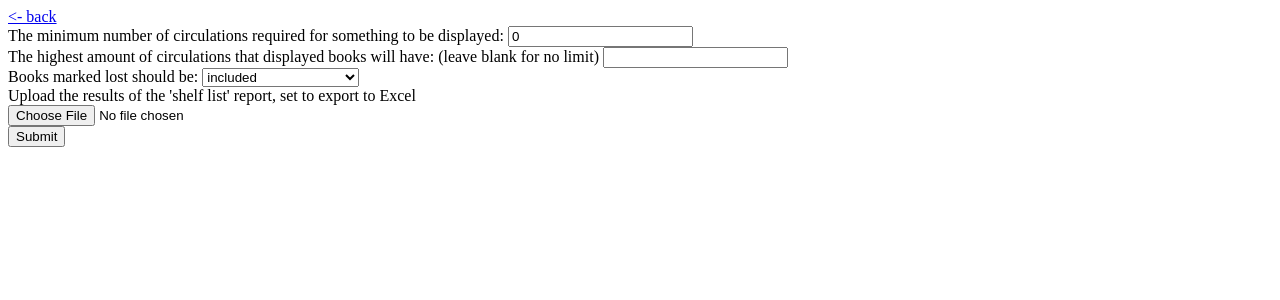
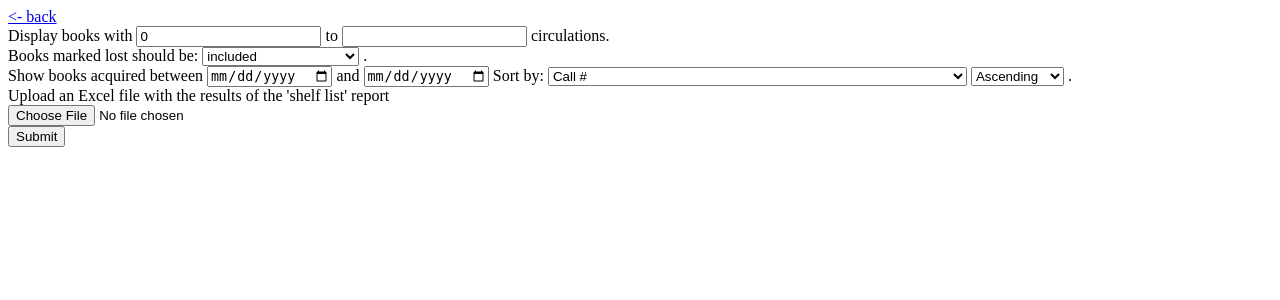
Before and after one commit to Non-Binary-Programmer/swe-final-destiny-scripts, a Flask app: page /report in a window 1280 px wide. Shown: the top 300 px of the page. Run offline with Flask 3, Linux system fonts and the light colour scheme.

Commit message:
responding to frenchie feedback

```diff
--- a/main.py
+++ b/main.py
@@ -33,16 +33,22 @@ def circulation_staging():
 def circulation_accept():
     report = request.files["report"]
     mincircs = int(request.form.get("mincircs"))
-    maxcircs = int(request.form.get("maxcircs"))
+    maxcircs = request.form.get("maxcircs")
     lostbooks = request.form.get("lostbooks")
-    data = read_excel(report, usecols="A:J", sheet_name=0)
+    data = read_excel(report, sheet_name=0)
+    sort = request.form.get("sort")
+    sortOrder = request.form.get("sortOrder")
     filtered = data[mincircs <= data["Circs"]]
-    filtered = filtered[filtered["Circs"] <= maxcircs]
+    try:
+        filtered = filtered[filtered["Circs"] <= int(maxcircs)]
+    except ValueError:
+        pass
     if lostbooks == "excluded":
         filtered = filtered[filtered["Status"] != "Lost"]
     elif lostbooks == "only":
         filtered = filtered[filtered["Status"] == "Lost"]
-    return filtered.to_html()
+    filtered.sort_values(by=sort, inplace=True, ascending=(sortOrder == "ascending"))
+    return filtered.to_html(index=False)
 
 @app.route('/barcodes')
 def barcode_staging():
--- a/templates/report.html
+++ b/templates/report.html
@@ -5,11 +5,11 @@
 <body>
     <a href="/"><- back</a>
     <form method="post" enctype="multipart/form-data">
-        <label for="mincircs">The minimum number of circulations required for something to be displayed: </label>
+        <label for="mincircs">Display books with </label>
         <input id="mincircs" name="mincircs" type="number" value="0">
-        <br>
-        <label for="maxcircs">The highest amount of circulations that displayed books will have: (leave blank for no limit)</label>
+        <label for="maxcircs"> to </label>
         <input id="maxcircs" name="maxcircs" type="number">
+        circulations.
         <br>
         <label for="lostbooks">Books marked lost should be: </label>
         <select id="lostbooks" name="lostbooks" required>
@@ -17,8 +17,28 @@
             <option value="excluded">excluded</option>
             <option value="only">the only books present</option>
         </select>
+        .
         <br>
-        <label for="report">Upload the results of the 'shelf list' report, set to export to Excel</label>
+        <label for="mindate">Show books acquired between</label>
+        <input id="mindate" name="mindate" type="date">
+        <label for="maxdate">and</label>
+        <input id="maxdate" name="maxdate" type="date">
+        <label for="sort">Sort by: </label>
+        <select id="sort" name="sort" required>
+            <option value="Call Number">Call #</option>
+            <option value="Author">Author</option>
+            <option value="Title">Title</option>
+            <option value="Year">Year published (only works if Destiny is set to show year published)</option>
+            <option value="Date Acquired">Date acquired</option>
+            <option value="Circs">Number of circulations</option>
+        </select>
+        <select id="sortOrder" name="sortOrder" required>
+            <option value="ascending">Ascending</option>
+            <option value="descending">Descending</option>
+        </select>
+        .
+        <br>
+        <label for="report">Upload an Excel file with the results of the 'shelf list' report</label>
         <br>
         <input id="report" name="report" type="file" required>
         <br>
```
